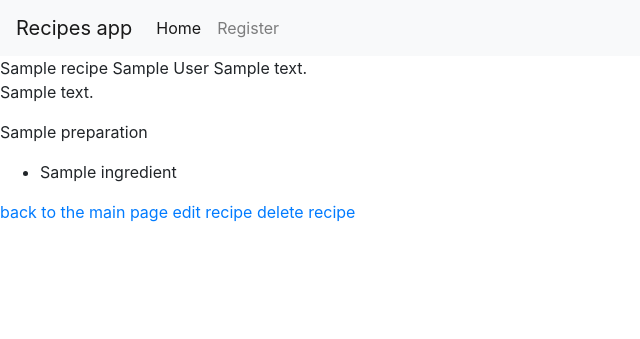
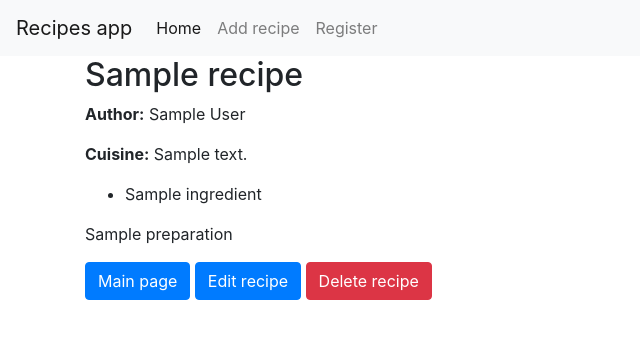
Before and after one commit to r-andy79/data-centric-dev-project, a Flask app: template templates/singlerecipe.html in a window 1280 px wide. Shown: the top 339 px of the page, without its empty margins (0-640 px from the left). Run offline with Flask 2, Linux system fonts and the light colour scheme; the template is opened without the code that fills it: most values are stand-ins (such as "Sample title", 1, 10 or a date in 2020); some libraries are stand-ins or nearby versions.

Commit message:
basic styling added to the recipe view template

```diff
--- a/templates/base.html
+++ b/templates/base.html
@@ -20,6 +20,9 @@
               <a class="nav-link" href="{{url_for('get_recipes')}}">Home <span class="sr-only">(current)</span></a>
             </li>
             <li class="nav-item">
+                <a class="nav-link" href="{{url_for('add_recipe')}}">Add recipe</a>
+              </li>
+            <li class="nav-item">
               <a class="nav-link" href="{{url_for('register')}}">Register</a>
             </li>
           </ul>
--- a/templates/singlerecipe.html
+++ b/templates/singlerecipe.html
@@ -1,14 +1,15 @@
 {% extends 'base.html' %}
 {% block content %}
-{{recipe.name}}
-{{recipe.author}}
-{{recipe.cuisine}}
-<p>{{recipe.description}}</p>
+<div class="container">
+<h2>{{recipe.name}}</h2>
+<p><strong>Author:</strong> {{recipe.author}}<p>
+<p><strong>Cuisine:</strong> {{recipe.cuisine}}</p>
+<ul>
+    {% for ingredient in recipe.ingredients %}<li>{{ingredient}}</li>{% endfor %}
+</ul>
 <p>{{recipe.preparation}}</p>
-<ul>
-{% for ingredient in recipe.ingredients %}<li>{{ingredient}}</li>{% endfor %}
-</ul>
-<a href="{{ url_for('get_recipes') }}">back to the main page</a>
-<a href="{{ url_for('edit_recipe', recipe_id=recipe._id)}}">edit recipe</a>
-<a href="{{ (url_for('delete_recipe', recipe_id=recipe._id)) }}">delete recipe</a>
+    <a class="btn btn-primary" href="{{ url_for('get_recipes')}}" role="button">Main page</a>
+    <a class="btn btn-primary" href="{{ url_for('get_recipes')}}" role="button">Edit recipe</a>
+    <a class="btn btn-danger" href="{{ url_for('get_recipes')}}" role="button">Delete recipe</a>
+</div>
 {% endblock %}
```
